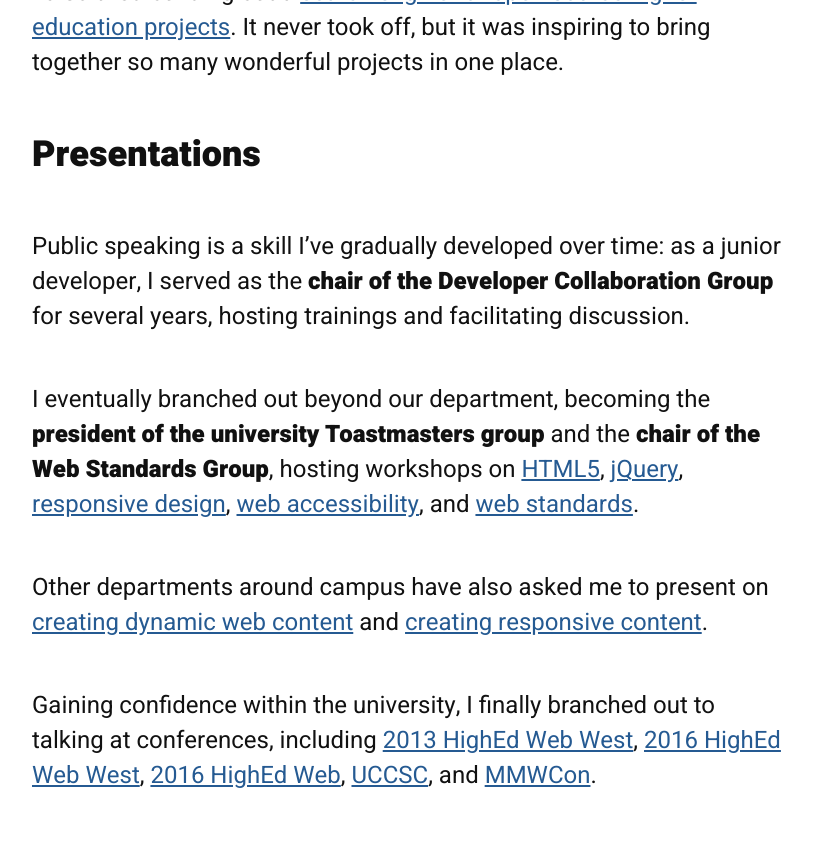
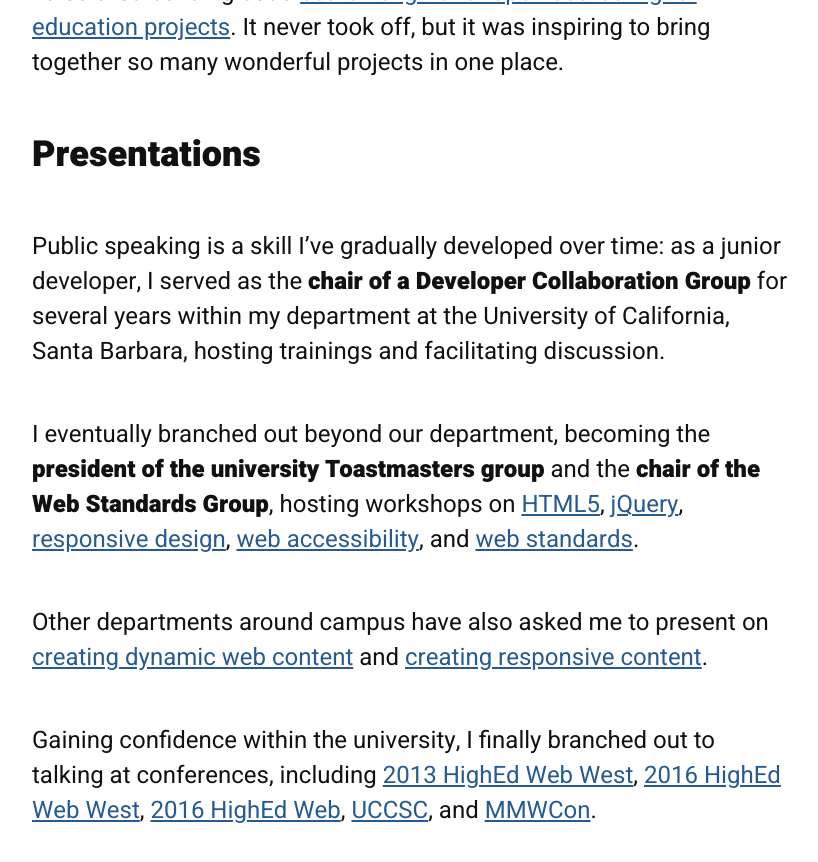
Before and after one commit to loganfranken/loganfranken.github.io, a Jekyll site: the page built from about.md, in a window 1280 px wide and 900 px high, scrolled down 2104 px. Shown: the top 862 px of the window, without its empty margins (228-1046 px from the left). Built offline with Jekyll 4.4.1, drawn with Linux system fonts in a browser that asks for light colours; nearby versions of some CDN libraries; our own code applies the rules of GitHub Pages for plain Markdown files; library files that are not in the unit come from our copies; some of the changed text lies outside the part shown.

Commit message:
Updated text and current section logic

```diff
--- a/_layouts/blog.html
+++ b/_layouts/blog.html
@@ -1,5 +1,6 @@
 ---
 layout: default
+curr_section: blog
 ---
 
 <article class="post" role="article">
--- a/_layouts/default.html
+++ b/_layouts/default.html
@@ -30,7 +30,7 @@
 
             <nav role="navigation">
                 <ul>
-                    <li{% if page.curr_section != "about" %} class="selected" {% endif %}><a href="/blog">Blog</a></li>
+                    <li{% if page.curr_section == "blog" %} class="selected" {% endif %}><a href="/blog">Blog</a></li>
                     <li{% if page.curr_section == "about" %} class="selected" {% endif %}><a href="/about">About</a></li>
                 </ul>
             </nav>
--- a/about.md
+++ b/about.md
@@ -53,8 +53,9 @@
 ## Presentations
 
 Public speaking is a skill I've gradually developed over time: as a junior
-developer, I served as the **chair of the Developer Collaboration Group** for
-several years, hosting trainings and facilitating discussion.
+developer, I served as the **chair of a Developer Collaboration Group** for
+several years within my department at the University of California, Santa Barbara,
+hosting trainings and facilitating discussion.
 
 I eventually branched out beyond our department, becoming the
 **president of the university Toastmasters group** and the
```
Also changed, not shown: other parts of about.md (+1 -1 lines), index.md (+1 -1 lines).
